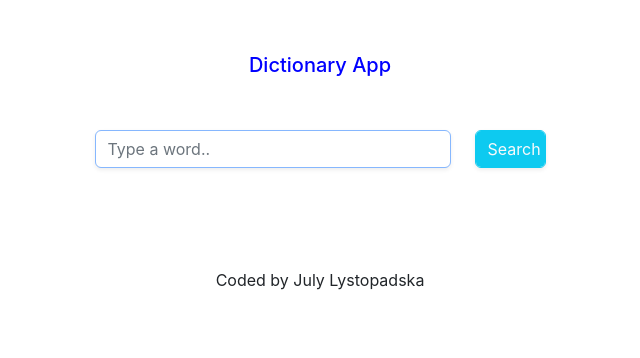
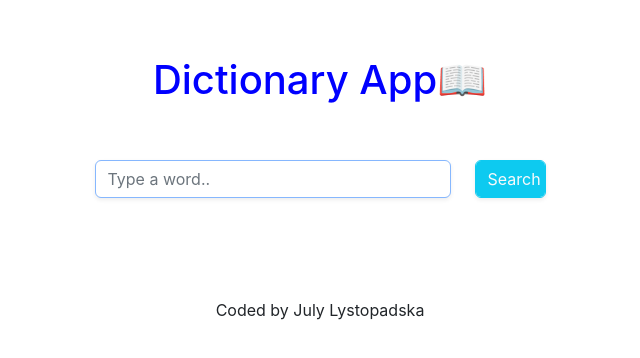
Before and after one commit to JuyLy/dictionary-project, a React (Create React App) app: page / in a window 1280 px wide. Shown: the top 358 px of the page, without its empty margins (320-960 px from the left). Built offline with nearby package versions, Linux system fonts and the light colour scheme.

Commit message:
Added Results.css

```diff
--- a/package.json
+++ b/package.json
@@ -3,10 +3,14 @@
   "version": "0.1.0",
   "private": true,
   "dependencies": {
+    "@fortawesome/fontawesome-svg-core": "^6.2.0",
+    "@fortawesome/free-solid-svg-icons": "^6.2.0",
+    "@fortawesome/react-fontawesome": "^0.2.0",
     "@testing-library/jest-dom": "^5.16.5",
     "@testing-library/react": "^13.4.0",
     "@testing-library/user-event": "^13.5.0",
     "axios": "^1.1.2",
+    "babel-plugin-macros": "^3.1.0",
     "react": "^18.2.0",
     "react-dom": "^18.2.0",
     "react-scripts": "5.0.1",
--- a/src/App.css
+++ b/src/App.css
@@ -1,5 +1,5 @@
 .App-header {
-  font-size: 20px;
+  font-size: 40px;
   text-align: center;
   margin: 50px 0;
   color: blue;
--- a/src/App.js
+++ b/src/App.js
@@ -5,7 +5,7 @@
   return (
     <div className="App">
       <header className="App-header">
-        Dictionary App
+        Dictionary App📖
       </header>
       <div className='container'>
       <Search />
--- /dev/null
+++ b/src/Meaning.css
@@ -0,0 +1,3 @@
+.Meaning {
+    margin-left: 250px;
+}
--- a/src/Meaning.js
+++ b/src/Meaning.js
@@ -4,7 +4,7 @@
     return (
         <div className="Meaning">
             <h3>
-                {props.meaning.partofSpeech}
+                {props.meaning.partOfSpeech}
             </h3>
             {props.meaning.definitions.map(function(definition, index) {
                 return (
--- a/src/Results.css
+++ b/src/Results.css
@@ -0,0 +1,3 @@
+.Results {
+    margin: 30px 150px 0 250px;
+}
```
Also changed, not shown: 1 other file (tests, documents, lock files or other folders).
